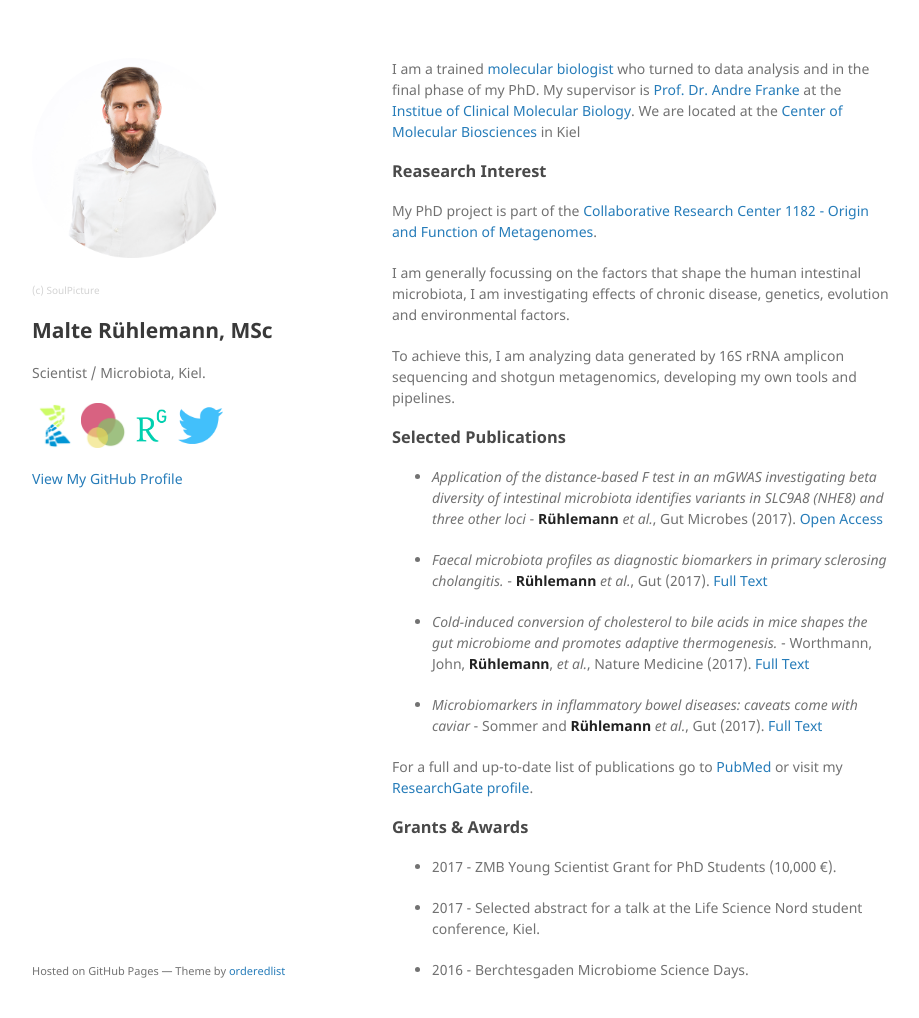
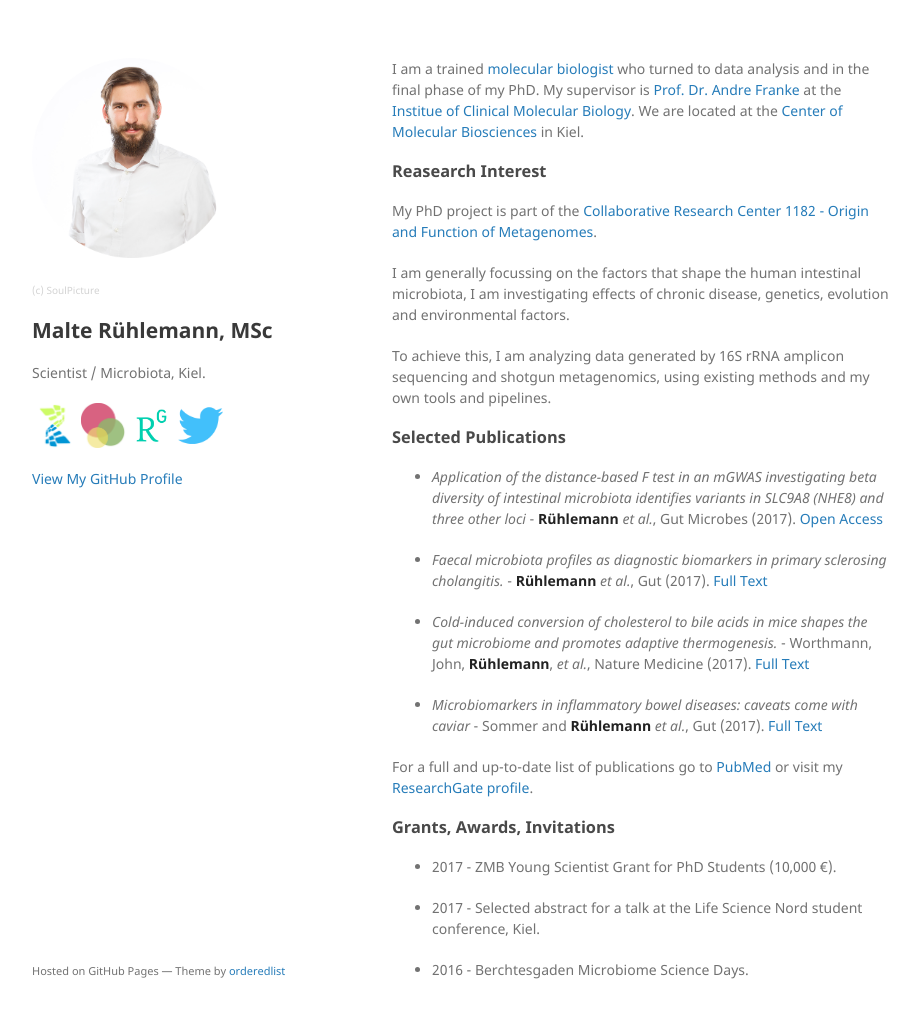
Before and after one commit to mruehlemann/mruehlemann.github.io, a Jekyll site: the page built from index.md, in a window 1280 px wide and 1050 px high. Shown: the top 1018 px of the window, without its empty margins (178-1097 px from the left). Built offline with Jekyll 4.4.1, drawn with Linux system fonts in a browser that asks for light colours.

Commit message:
Update index.md

```diff
--- a/index.md
+++ b/index.md
@@ -4,7 +4,7 @@ layout: default
 
 I am a trained [molecular biologist](http://www.medlife.uni-kiel.de/en?set_language=en) who turned to data analysis and in the final phase of my PhD. My supervisor is
 [Prof. Dr. Andre Franke](http://www.ikmb.uni-kiel.de/research/genetics-bioinformatics) at the [Institue of Clinical Molecular Biology](http://www.ikmb.uni-kiel.de).
-We are located at the [Center of Molecular Biosciences](http://www.zmb.uni-kiel.de) in Kiel
+We are located at the [Center of Molecular Biosciences](http://www.zmb.uni-kiel.de) in Kiel.
 
 ### [](#RI)Reasearch Interest
 
@@ -12,7 +12,7 @@ My PhD project is part of the [Collaborative Research Center 1182 - Origin and F
 
 I am generally focussing on the factors that shape the human intestinal microbiota, I am investigating effects of chronic disease, genetics, evolution and environmental factors.
 
-To achieve this, I am analyzing data generated by 16S rRNA amplicon sequencing and shotgun metagenomics, developing my own tools and pipelines.
+To achieve this, I am analyzing data generated by 16S rRNA amplicon sequencing and shotgun metagenomics, using existing methods and my own tools and pipelines.
 
 ### [](#SP)Selected Publications
 *	_Application of the distance-based F test in an mGWAS investigating beta diversity of intestinal microbiota identifies variants in SLC9A8 (NHE8) and three other loci_ - **Rühlemann** _et al._, Gut Microbes (2017). [Open Access](http://www.tandfonline.com/doi/full/10.1080/19490976.2017.1356979)
@@ -25,7 +25,7 @@ To achieve this, I am analyzing data generated by 16S rRNA amplicon sequencing a
 
 For a full and up-to-date list of publications go to [PubMed](https://www.ncbi.nlm.nih.gov/pubmed/?term=Rühlemann%20MC%5BAuthor%5D&cauthor=true&cauthor_uid=28816579) or visit my [ResearchGate profile](http://www.researchgate.net/profile/Malte_Ruehlemann).
 
-### [](#SP)Grants & Awards
+### [](#GAI)Grants, Awards, Invitations
 *	2017 - ZMB Young Scientist Grant for PhD Students (10,000 €).
 
 *	2017 - Selected abstract for a talk at the Life Science Nord student conference, Kiel.
```
